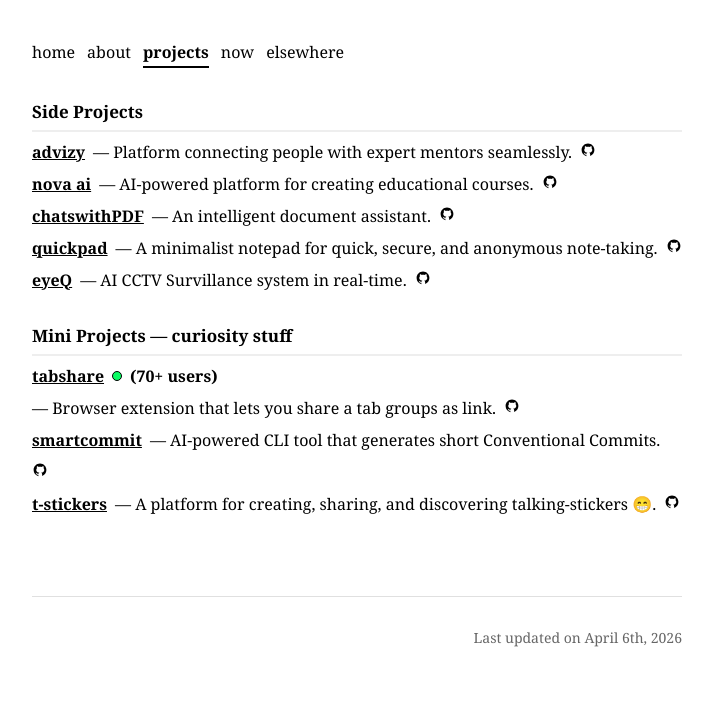
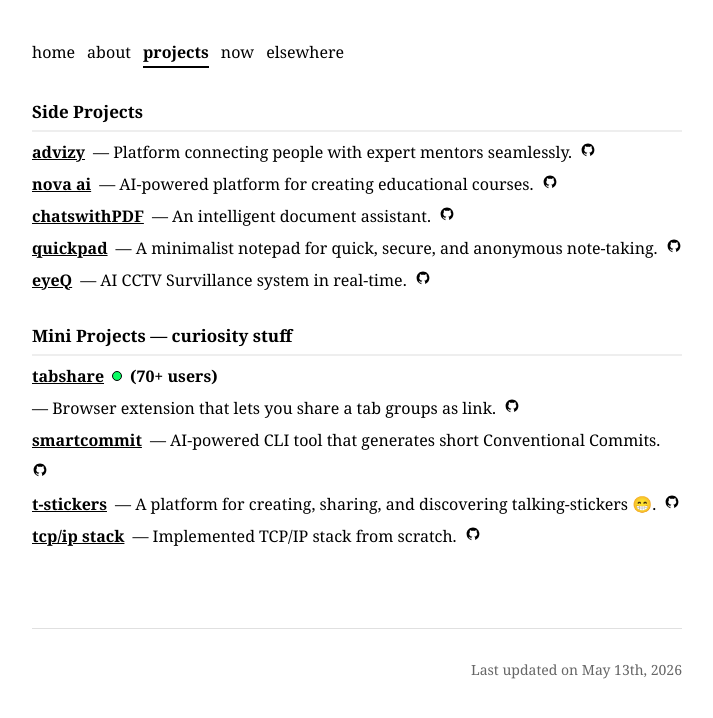
Before and after one commit to SidhuAchary02/sidhuachary02.github.io, a plain HTML site: page projects.html in a window 1280 px wide. Shown: the whole page, without its empty margins (283-996 px from the left). Drawn offline with Linux system fonts and the light colour scheme.

Commit message:
updated projects

```diff
--- a/projects.html
+++ b/projects.html
@@ -226,6 +226,11 @@
                     <a href="https://github.com/SidhuAchary02/t-stickers" target="_blank"><img
                             src="assets/icons8-github.svg" alt="GitHub"></a>
                 </li>
+                <li>
+                    <a href="https://github.com/SidhuAchary02/tcpip_stack" target="_blank">tcp/ip stack</a> — Implemented TCP/IP stack from scratch.
+                    <a href="https://github.com/SidhuAchary02/tcpip_stack" target="_blank"><img
+                            src="assets/icons8-github.svg" alt="GitHub"></a>
+                </li>
             </ul>
 <!--
             <h2>publications</h2>
@@ -242,7 +247,7 @@
 
         <!-- Footer -->
         <footer>
-            Last updated on April 6th, 2026
+            Last updated on May 13th, 2026
         </footer>
     </div>
 </body>
```
